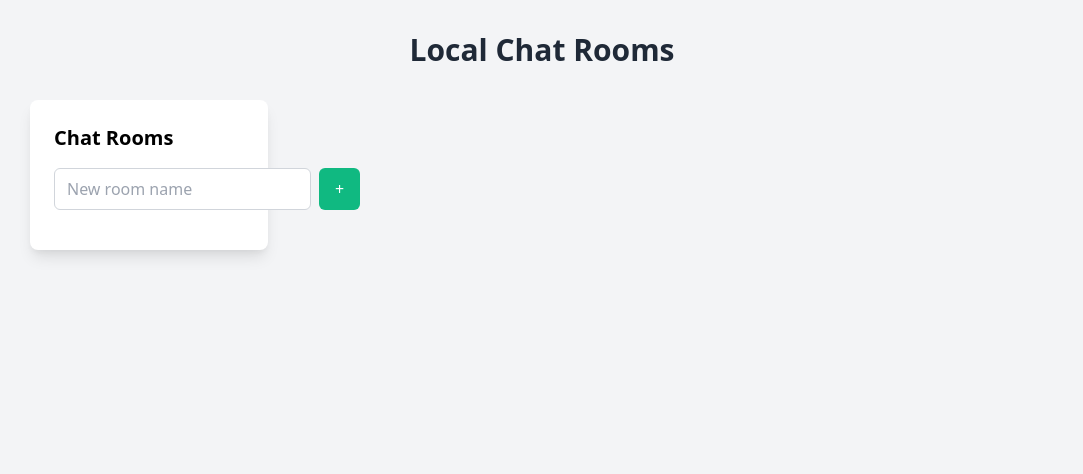
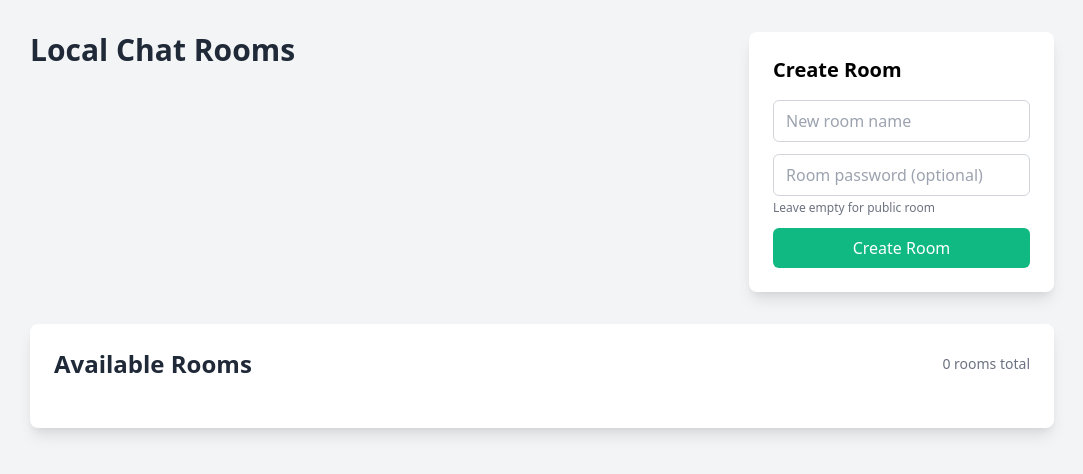
Before and after one commit to PedroBarbosa73/chat-app, a Flask app: page / in a window 1280 px wide. Shown: the top 474 px of the page, without its empty margins (98-1181 px from the left). Run offline with Flask 3, Linux system fonts and the light colour scheme; parts of the project's set-up code (start-up, migrations or seed data) failed here and were passed over.

Commit message:
Improved UI: Moved room creation to top, removed redundant room list, and fixed chat area visibility

```diff
--- a/app.py
+++ b/app.py
@@ -1,10 +1,12 @@
-from flask import Flask, render_template, request, redirect, url_for, flash, jsonify
+from flask import Flask, render_template, request, redirect, url_for, flash, jsonify, session
 from flask_sqlalchemy import SQLAlchemy
 import secrets
 import os
 from dotenv import load_dotenv
 import logging
 from datetime import datetime
+from sqlalchemy import Unicode
+from werkzeug.security import generate_password_hash, check_password_hash
 
 load_dotenv()
 
@@ -14,25 +16,62 @@ logger = logging.getLogger(__name__)
 
 app = Flask(__name__)
 
+# Custom Jinja filter for datetime formatting
+@app.template_filter('datetime')
+def format_datetime(value):
+    if not value:
+        return ''
+    if isinstance(value, str):
+        value = datetime.fromisoformat(value.replace('Z', '+00:00'))
+    return value.strftime('%B %d, %Y at %I:%M %p')
+
 # Get connection string from environment variable
 connection_string = os.getenv('AZURE_SQL_CONNECTIONSTRING')
 logger.debug(f"Database URL (without password): {connection_string.replace(connection_string.split(':')[2].split('@')[0], '***')}")
 
+# Format connection string for SQL Server with proper encoding
+connection_string = connection_string.replace('?', '?TrustServerCertificate=yes&')
 app.config['SQLALCHEMY_DATABASE_URI'] = connection_string
 app.config['SECRET_KEY'] = os.getenv('SECRET_KEY', secrets.token_hex(16))
 app.config['SQLALCHEMY_TRACK_MODIFICATIONS'] = False
+app.config['JSON_AS_ASCII'] = False
 db = SQLAlchemy(app)
 
 class Room(db.Model):
     __tablename__ = 'rooms'
     id = db.Column(db.Integer, primary_key=True)
     name = db.Column(db.String(50), unique=True, nullable=False)
+    is_private = db.Column(db.Boolean, default=False)
+    password_hash = db.Column(db.String(200))
     created_at = db.Column(db.DateTime, default=datetime.utcnow)
+
+    def set_password(self, password):
+        if password:
+            self.password_hash = generate_password_hash(password)
+            self.is_private = True
+        else:
+            self.password_hash = None
+            self.is_private = False
+
+    def check_password(self, password):
+        if not self.is_private:
+            return True
+        if not password:
+            return False
+        return check_password_hash(self.password_hash, password)
+
+    def to_dict(self):
+        return {
+            'id': self.id,
+            'name': self.name,
+            'is_private': self.is_private,
+            'created_at': self.created_at.isoformat() if self.created_at else None
+        }
 
 class Message(db.Model):
     __tablename__ = 'messages'
     id = db.Column(db.Integer, primary_key=True)
-    content = db.Column(db.Text, nullable=False)
+    content = db.Column(Unicode(4000), nullable=False)  # Using Unicode type for proper emoji support
     message_id = db.Column(db.String(20), unique=True, nullable=False)
     username = db.Column(db.String(50), nullable=False, default='Anonymous')
     room_id = db.Column(db.Integer, db.ForeignKey('rooms.id'), nullable=False)
@@ -71,12 +110,15 @@ init_db()
 @app.route('/')
 def home():
     rooms = Room.query.order_by(Room.name).all()
-    return render_template('index.html', rooms=rooms)
+    authorized_rooms = session.get('authorized_rooms', [])
+    return render_template('index.html', rooms=rooms, authorized_rooms=authorized_rooms)
 
 @app.route('/create-room', methods=['POST'])
 def create_room():
     try:
         room_name = request.form.get('room_name')
+        password = request.form.get('room_password')
+
         if not room_name:
             flash('Room name is required')
             return redirect(url_for('home'))
@@ -88,10 +130,18 @@ def create_room():
             return redirect(url_for('home'))
 
         new_room = Room(name=room_name)
+        new_room.set_password(password)
+
         db.session.add(new_room)
         db.session.commit()
-        logger.info(f"Room created successfully: {room_name}")
 
+        # If room is private, add it to authorized rooms for the creator
+        if new_room.is_private:
+            authorized_rooms = session.get('authorized_rooms', [])
+            authorized_rooms.append(new_room.id)
+            session['authorized_rooms'] = authorized_rooms
+
+        logger.info(f"Room created successfully: {room_name} (Private: {new_room.is_private})")
         return redirect(url_for('home'))
     except Exception as e:
         logger.error(f"Error creating room: {str(e)}")
@@ -99,12 +149,46 @@ def create_room():
         flash('Error creating room')
         return redirect(url_for('home'))
 
+@app.route('/join-room', methods=['POST'])
+def join_room():
+    try:
+        room_id = request.form.get('room_id', type=int)
+        password = request.form.get('room_password', '')
+
+        if not room_id:
+            return jsonify({'success': False, 'message': 'Room ID is required'})
+
+        room = Room.query.get(room_id)
+        if not room:
+            return jsonify({'success': False, 'message': 'Room not found'})
+
+        if room.check_password(password):
+            authorized_rooms = session.get('authorized_rooms', [])
+            if room_id not in authorized_rooms:
+                authorized_rooms.append(room_id)
+                session['authorized_rooms'] = authorized_rooms
+            return jsonify({'success': True})
+        else:
+            return jsonify({'success': False, 'message': 'Incorrect password'})
+    except Exception as e:
+        logger.error(f"Error joining room: {str(e)}")
+        return jsonify({'success': False, 'message': 'Error joining room'})
+
 @app.route('/messages')
 def get_messages():
     try:
         room_id = request.args.get('room_id', type=int)
         if not room_id:
             return jsonify([])
+
+        # Check if user is authorized for private rooms
+        room = Room.query.get(room_id)
+        if not room:
+            return jsonify([])
+
+        authorized_rooms = session.get('authorized_rooms', [])
+        if room.is_private and room_id not in authorized_rooms:
+            return jsonify({'error': 'Unauthorized'})
 
         messages = Message.query.filter_by(room_id=room_id).order_by(Message.created_at.desc()).all()
         return jsonify([message.to_dict() for message in messages])
@@ -123,10 +207,15 @@ def create_message():
             flash('Message and room selection are required')
             return redirect(url_for('home'))
 
-        # Verify room exists
+        # Verify room exists and user is authorized
         room = Room.query.get(room_id)
         if not room:
             flash('Selected room does not exist')
+            return redirect(url_for('home'))
+
+        authorized_rooms = session.get('authorized_rooms', [])
+        if room.is_private and room_id not in authorized_rooms:
+            flash('You are not authorized to post in this room')
             return redirect(url_for('home'))
 
         message_id = secrets.token_urlsafe(8)
--- a/templates/index.html
+++ b/templates/index.html
@@ -2,6 +2,7 @@
 <html lang="en">
 <head>
     <meta charset="UTF-8">
+    <meta http-equiv="Content-Type" content="text/html; charset=utf-8">
     <meta name="viewport" content="width=device-width, initial-scale=1.0">
     <title>Local Chat - Rooms</title>
     <link href="https://cdn.jsdelivr.net/npm/tailwindcss@2.2.19/dist/tailwind.min.css" rel="stylesheet">
@@ -14,24 +15,41 @@
             fetch(`/messages?room_id=${currentRoomId}`)
                 .then(response => response.json())
                 .then(messages => {
+                    if (messages.error) {
+                        // Handle unauthorized access
+                        document.getElementById('message-list').innerHTML = `
+                            <div class="bg-red-100 border border-red-400 text-red-700 px-4 py-3 rounded mb-4">
+                                You are not authorized to view this room's messages.
+                            </div>
+                        `;
+                        document.getElementById('message-form').style.display = 'none';
+                        return;
+                    }
+
                     const messageList = document.getElementById('message-list');
                     messageList.innerHTML = '';
                     messages.forEach(msg => {
-                        messageList.innerHTML += `
-                            <div class="bg-white p-4 rounded-lg shadow mb-4">
+                        const messageDiv = document.createElement('div');
+                        messageDiv.className = 'bg-white p-4 rounded-lg shadow mb-4';
+                        messageDiv.innerHTML = `
                             <div class="flex items-center mb-2">
                                 <span class="font-semibold text-blue-600">${msg.username}</span>
                                 <span class="text-xs text-gray-500 ml-2">${new Date(msg.created_at).toLocaleString()}</span>
                             </div>
                             <p class="text-gray-800 whitespace-pre-wrap">${msg.content}</p>
                             <p class="text-xs text-gray-500 mt-2">Message ID: ${msg.message_id}</p>
-                            </div>
                         `;
+                        messageList.appendChild(messageDiv);
                     });
                 });
         }
 
-        function selectRoom(roomId) {
+        function selectRoom(roomId, isPrivate) {
+            if (isPrivate && !isRoomAuthorized(roomId)) {
+                showJoinRoomModal(roomId);
+                return;
+            }
+
             currentRoomId = roomId;
             document.getElementById('room_id').value = roomId;
 
@@ -44,11 +62,58 @@
                 }
             });
 
-            // Show/hide message form
+            // Show/hide chat area and message form
+            const chatArea = document.getElementById('chat-area');
             const messageForm = document.getElementById('message-form');
-            messageForm.style.display = roomId ? 'block' : 'none';
+            if (roomId) {
+                chatArea.style.display = 'block';
+                messageForm.style.display = 'block';
+            } else {
+                chatArea.style.display = 'none';
+                messageForm.style.display = 'none';
+            }
 
             refreshMessages();
+        }
+
+        function showJoinRoomModal(roomId) {
+            const modal = document.getElementById('join-room-modal');
+            document.getElementById('join-room-id').value = roomId;
+            modal.classList.remove('hidden');
+        }
+
+        function hideJoinRoomModal() {
+            const modal = document.getElementById('join-room-modal');
+            modal.classList.add('hidden');
+            document.getElementById('join-room-password').value = '';
+        }
+
+        function joinRoom(event) {
+            event.preventDefault();
+            const roomId = document.getElementById('join-room-id').value;
+            const password = document.getElementById('join-room-password').value;
+
+            fetch('/join-room', {
+                method: 'POST',
+                headers: {
+                    'Content-Type': 'application/x-www-form-urlencoded',
+                },
+                body: `room_id=${roomId}&room_password=${password}`
+            })
+            .then(response => response.json())
+            .then(data => {
+                if (data.success) {
+                    hideJoinRoomModal();
+                    selectRoom(parseInt(roomId), true);
+                } else {
+                    alert(data.message || 'Failed to join room');
+                }
+            });
+        }
+
+        function isRoomAuthorized(roomId) {
+            const authorizedRooms = {{ authorized_rooms|tojson }};
+            return !roomId || authorizedRooms.includes(roomId);
         }
 
         // Refresh messages every 1 second
@@ -74,9 +139,60 @@
     </script>
 </head>
 <body class="bg-gray-100 min-h-screen">
+    <!-- Join Room Modal -->
+    <div id="join-room-modal" class="hidden fixed inset-0 bg-gray-600 bg-opacity-50 overflow-y-auto h-full w-full">
+        <div class="relative top-20 mx-auto p-5 border w-96 shadow-lg rounded-md bg-white">
+            <div class="mt-3">
+                <h3 class="text-lg font-medium leading-6 text-gray-900 mb-4">Join Private Room</h3>
+                <form onsubmit="joinRoom(event)" class="space-y-4">
+                    <input type="hidden" id="join-room-id">
+                    <div>
+                        <label for="join-room-password" class="block text-sm font-medium text-gray-700">Password</label>
+                        <input type="password" id="join-room-password"
+                            class="mt-1 block w-full px-3 py-2 border border-gray-300 rounded-md shadow-sm focus:outline-none focus:ring-blue-500 focus:border-blue-500">
+                    </div>
+                    <div class="flex justify-end space-x-3">
+                        <button type="button" onclick="hideJoinRoomModal()"
+                            class="px-4 py-2 text-sm font-medium text-gray-700 bg-gray-100 hover:bg-gray-200 rounded-md">
+                            Cancel
+                        </button>
+                        <button type="submit"
+                            class="px-4 py-2 text-sm font-medium text-white bg-blue-600 hover:bg-blue-700 rounded-md">
+                            Join Room
+                        </button>
+                    </div>
+                </form>
+            </div>
+        </div>
+    </div>
+
     <div class="container mx-auto px-4 py-8">
         <div class="max-w-5xl mx-auto">
-            <h1 class="text-3xl font-bold text-center mb-8 text-gray-800">Local Chat Rooms</h1>
+            <div class="flex justify-between items-start mb-8">
+                <h1 class="text-3xl font-bold text-gray-800">Local Chat Rooms</h1>
+
+                <!-- Create Room Form - Moved to top -->
+                <div class="bg-white rounded-lg shadow-lg p-6" style="min-width: 300px;">
+                    <h2 class="text-xl font-semibold mb-4">Create Room</h2>
+                    <form action="{{ url_for('create_room') }}" method="POST" class="space-y-3">
+                        <div>
+                            <input type="text" name="room_name"
+                                class="w-full px-3 py-2 border border-gray-300 rounded-md focus:outline-none focus:ring-2 focus:ring-blue-500"
+                                placeholder="New room name" required>
+                        </div>
+                        <div>
+                            <input type="password" name="room_password"
+                                class="w-full px-3 py-2 border border-gray-300 rounded-md focus:outline-none focus:ring-2 focus:ring-blue-500"
+                                placeholder="Room password (optional)">
+                            <p class="text-xs text-gray-500 mt-1">Leave empty for public room</p>
+                        </div>
+                        <button type="submit"
+                            class="w-full bg-green-500 text-white py-2 px-4 rounded-md hover:bg-green-600 transition duration-200">
+                            Create Room
+                        </button>
+                    </form>
+                </div>
+            </div>
 
             {% with messages = get_flashed_messages() %}
                 {% if messages %}
@@ -88,40 +204,37 @@
                 {% endif %}
             {% endwith %}
 
-            <div class="grid grid-cols-1 md:grid-cols-4 gap-6">
-                <!-- Rooms Sidebar -->
-                <div class="md:col-span-1">
-                    <div class="bg-white rounded-lg shadow-lg p-6 mb-4">
-                        <h2 class="text-xl font-semibold mb-4">Chat Rooms</h2>
-                        <!-- Create Room Form -->
-                        <form action="{{ url_for('create_room') }}" method="POST" class="mb-4">
-                            <div class="flex space-x-2">
-                                <input type="text" name="room_name"
-                                    class="flex-1 px-3 py-2 border border-gray-300 rounded-md focus:outline-none focus:ring-2 focus:ring-blue-500"
-                                    placeholder="New room name" required>
-                                <button type="submit"
-                                    class="bg-green-500 text-white py-2 px-4 rounded-md hover:bg-green-600 transition duration-200">
-                                    +
-                                </button>
+            <!-- Room List Overview -->
+            <div class="bg-white rounded-lg shadow-lg p-6 mb-8">
+                <div class="flex justify-between items-center mb-6">
+                    <h2 class="text-2xl font-semibold text-gray-800">Available Rooms</h2>
+                    <span class="text-sm text-gray-500">{{ rooms|length }} rooms total</span>
                 </div>
-                        </form>
-                        <!-- Room List -->
-                        <div class="space-y-2">
+                <div class="grid grid-cols-1 md:grid-cols-2 lg:grid-cols-3 gap-4">
                     {% for room in rooms %}
-                                <div class="room-item p-2 rounded cursor-pointer hover:bg-blue-50 transition duration-200"
-                                     onclick="selectRoom({{ room.id }})"
+                    <div class="border rounded-lg p-4 hover:bg-gray-50 transition-colors duration-200 cursor-pointer"
+                         onclick="selectRoom({{ room.id }}, {{ room.is_private|tojson }})"
                          data-room-id="{{ room.id }}">
-                                    {{ room.name }}
+                        <div class="flex justify-between items-start mb-2">
+                            <h3 class="font-medium text-lg text-gray-900">{{ room.name }}</h3>
+                            {% if room.is_private %}
+                            <span class="px-2 py-1 text-xs font-medium bg-yellow-100 text-yellow-800 rounded-full">Private</span>
+                            {% else %}
+                            <span class="px-2 py-1 text-xs font-medium bg-green-100 text-green-800 rounded-full">Public</span>
+                            {% endif %}
+                        </div>
+                        <div class="text-sm text-gray-500">
+                            Created {{ room.created_at|datetime }}
+                        </div>
                     </div>
                     {% endfor %}
                 </div>
             </div>
-                </div>
 
             <!-- Chat Area -->
-                <div class="md:col-span-3">
+            <div id="chat-area" class="bg-white rounded-lg shadow-lg" style="display: none;">
                 <!-- Message Form -->
-                    <div id="message-form" class="bg-white rounded-lg shadow-lg p-6 mb-8">
+                <div id="message-form" class="p-6 mb-8">
                     <form action="{{ url_for('create_message') }}" method="POST" class="space-y-4" onsubmit="saveUsername()">
                         <input type="hidden" id="room_id" name="room_id">
                         <div>
@@ -144,9 +257,8 @@
                 </div>
 
                 <!-- Messages List -->
-                    <div id="message-list" class="space-y-4">
+                <div id="message-list" class="p-6 space-y-4">
                     <!-- Messages will be loaded here -->
-                    </div>
                 </div>
             </div>
         </div>
```
Lines whose indentation alone changed are shown as unchanged.
